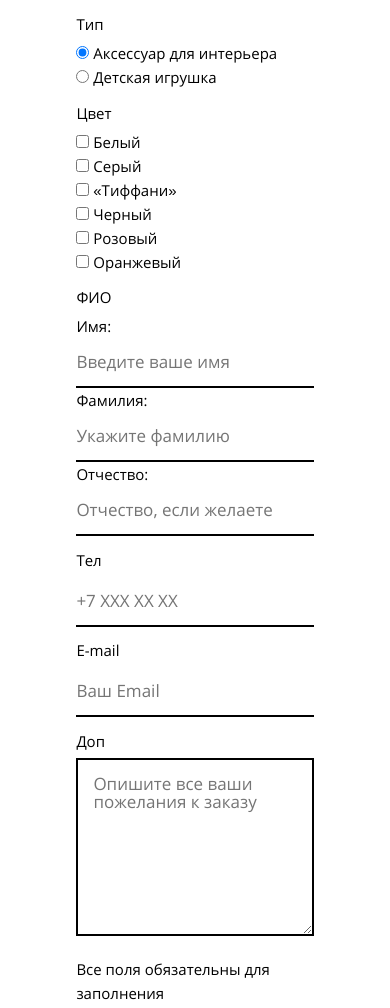
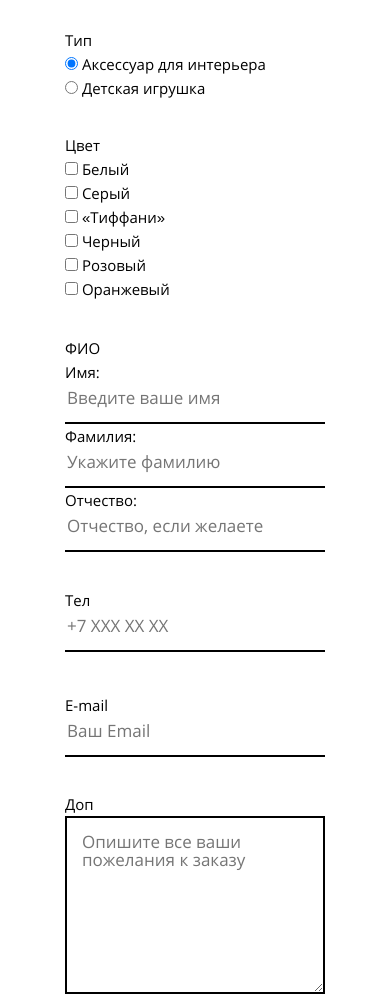
Before and after one commit to drumm2k/226661-mishka, a website: page form.html in a window 390 px wide. Shown: the part 740-1748 px from the top of the page. Drawn offline with nearby package versions, Linux system fonts and the light colour scheme; files that its build step writes are made by us from their sources; files whose address does not match are found by name.

Commit message:
Закончил верстать адаптивную сетку

```diff
--- a/form.html
+++ b/form.html
@@ -40,78 +40,87 @@
           Заполните простую форму заказа и мы свяжемся с вами, чтобы уточнить детали.
         </p>
 
-        <fieldset class="order-form__type">
-          <legend>Тип</legend>
-          <div>
+        <div class="order-form__type">
+          <div class="order-form__title">Тип</div>
+          <div class="order-form__type-wrapper">
+            <div class="order-form__radio">
               <input type="radio" name="order-type" id="radio-1" value="accessory" checked>
               <label for="radio-1">Аксессуар для интерьера</label>
             </div>
-          <div>
+            <div class="order-form__radio">
               <input type="radio" name="order-type" id="radio-2" value="toy">
               <label for="radio-2">Детская игрушка</label>
             </div>
-        </fieldset>
+          </div>
+        </div>
 
-        <fieldset class="order-form__color">
-          <legend>Цвет</legend>
-          <div>
+        <div class="order-form__color">
+            <div class="order-form__title">Цвет</div>
+            <div class="order-form__checkbox">
               <input type="checkbox" name="color" id="checkbox-1" value="white">
               <label for="checkbox-1">Белый</label>
             </div>
-          <div>
+            <div class="order-form__checkbox">
               <input type="checkbox" name="color" id="checkbox-2" value="gray">
               <label for="checkbox-2">Серый</label>
             </div>
-          <div>
+            <div class="order-form__checkbox">
               <input type="checkbox" name="color" id="checkbox-3" value="tiffany">
               <label for="checkbox-3">«Тиффани»</label>
             </div>
-          <div>
+            <div class="order-form__checkbox">
               <input type="checkbox" name="color" id="checkbox-4" value="black">
               <label for="checkbox-4">Черный</label>
             </div>
-          <div>
+            <div class="order-form__checkbox">
               <input type="checkbox" name="color" id="checkbox-5" value="pink">
               <label for="checkbox-5">Розовый</label>
             </div>
-          <div>
+            <div class="order-form__checkbox">
               <input type="checkbox" name="color" id="checkbox-6" value="orange">
               <label for="checkbox-6">Оранжевый</label>
             </div>
-        </fieldset>
+        </div>
 
-        <fieldset class="order-form__fullname">
-          <legend>ФИО</legend>
-          <div>
-            <label for="order-name">Имя: </label>
+        <div class="order-form__fullname">
+          <div class="order-form__title">ФИО</div>
+          <div class="order-form__text">
+            <label class="order-form__label" for="order-name">Имя: </label>
             <input type="text" name="order-name" id="order-name" placeholder="Введите ваше имя" required>
           </div>
-          <div>
-            <label for="order-lastname">Фамилия: </label>
+          <div class="order-form__text">
+            <label class="order-form__label" for="order-lastname">Фамилия: </label>
             <input type="text" name="order-lastname" id="order-lastname" placeholder="Укажите фамилию" required>
           </div>
-          <div>
-            <label for="order-patronymic">Отчество: </label>
+          <div class="order-form__text">
+            <label class="order-form__label" for="order-patronymic">Отчество: </label>
             <input type="text" name="order-patronymic" id="order-patronymic" placeholder="Отчество, если желаете">
           </div>
-        </fieldset>
+        </div>
 
-        <fieldset class="order-form__tel">
-          <legend>Тел</legend>
+        <div class="order-form__tel">
+          <div class="order-form__title">Тел</div>
+          <div class="order-form__text">
             <input type="tel" name="order-tel" id="order-tel" placeholder="+7 ХХХ ХХ ХХ" pattern="\+7\s[0-9]{3}\s[0-9]{3}\s[0-9]{2}\s[0-9]{2}" required>
-        </fieldset>
+          </div>
+        </div>
 
-        <fieldset class="order-form__email">
-          <legend>E-mail</legend>
+        <div class="order-form__email">
+          <div class="order-form__title">E-mail</div>
+          <div class="order-form__text">
           <input type="email" name="order-email" id="order-email" placeholder="Ваш Email" required>
-        </fieldset>
+          </div>
+        </div>
 
-        <fieldset class="order-form__comment">
-          <legend>Доп</legend>
+        <div class="order-form__comment">
+          <div class="order-form__title">Доп</div>
           <textarea name="order-comment" rows="8" cols="30" placeholder="Опишите все ваши пожелания к заказу" required></textarea>
+        </div>
+
+        <div class="order-form__send">
           <p class="order-form__requirement">Все поля обязательны для заполнения</p>
           <button>Отправить заказ</button>
-        </fieldset>
+        </div>
       </form>
     </main>
 
--- a/sass/blocks/_index.scss
+++ b/sass/blocks/_index.scss
@@ -3,7 +3,7 @@
 @import "contacts";
 @import "features";
 @import "main-nav";
-@import "order-forms";
+@import "order-form";
 @import "page-footer";
 @import "page-header";
 @import "product";
--- /dev/null
+++ b/sass/blocks/order-form.scss
@@ -0,0 +1,260 @@
+.order-form {
+  @include wrapper;
+
+}
+
+// Type
+.order-form__type {
+  margin-top: 31px;
+
+  @include tablet {
+    padding-left: 167px;
+    position: relative;
+    margin-top: 61px;
+    margin-bottom: 61px;
+  }
+
+  @include desktop {
+    padding-left: 175px;
+    padding-right: 175px;
+    position: relative;
+    margin-top: 61px;
+    margin-bottom: 61px;
+  }
+}
+
+.order-form__type .order-form__title {
+  @include tablet {
+    position: absolute;
+    left: 0;
+  }
+
+  @include desktop {
+    position: absolute;
+    left: 0;
+  }
+}
+
+// Color
+.order-form__color {
+  margin-top: 33px;
+
+  @include tablet {
+    display: flex;
+    flex-direction: row;
+    flex-wrap: wrap;
+    padding-left: 167px;
+    position: relative;
+    margin-top: 61px;
+    margin-bottom: 51px;
+  }
+
+  @include desktop {
+    display: flex;
+    flex-direction: row;
+    flex-wrap: wrap;
+    padding-left: 175px;
+    position: relative;
+    margin-top: 61px;
+    margin-bottom: 51px;
+  }
+}
+
+.order-form__color .order-form__title {
+  @include tablet {
+    position: absolute;
+    left: 0;
+  }
+
+  @include desktop {
+    position: absolute;
+    left: 0;
+  }
+}
+
+.order-form__checkbox {
+  @include tablet {
+    width: 250px;
+  }
+
+  @include desktop {
+    width: 250px;
+  }
+}
+
+// Fullname
+.order-form__fullname {
+  margin-top: 35px;
+
+  @include tablet {
+    padding-left: 167px;
+    position: relative;
+    margin-top: 66px;
+    margin-bottom: 66px;
+  }
+
+  @include desktop {
+    padding-left: 175px;
+    padding-right: 175px;
+    position: relative;
+    margin-top: 66px;
+    margin-bottom: 66px;
+  }
+}
+
+.order-form__fullname .order-form__title {
+  @include tablet {
+    position: absolute;
+    left: 0;
+  }
+
+  @include desktop {
+    position: absolute;
+    left: 0;
+  }
+}
+
+.order-form__label {
+  @include tablet {
+    padding-right: 25px;
+  }
+
+  @include desktop {
+    padding-right: 25px;
+  }
+}
+
+.order-form__text {
+  @include tablet {
+    margin-bottom: 40px;
+    display: flex;
+    width: 100%;
+  }
+
+  @include desktop {
+    margin-bottom: 40px;
+    display: flex;
+    width: 100%;
+  }
+}
+
+// Tel
+.order-form__tel {
+  margin-top: 36px;
+
+  @include tablet {
+    padding-left: 167px;
+    position: relative;
+    margin-top: 70px;
+  }
+
+  @include desktop {
+    padding-left: 175px;
+    padding-right: 175px;
+    position: relative;
+    margin-top: 70px;
+  }
+}
+
+.order-form__tel .order-form__title {
+  @include tablet {
+    position: absolute;
+    left: 0;
+  }
+
+  @include desktop {
+    position: absolute;
+    left: 0;
+  }
+}
+
+// E-mail
+.order-form__email {
+  margin-top: 41px;
+
+  @include tablet {
+    padding-left: 167px;
+    position: relative;
+    margin-bottom: 67px;
+  }
+
+  @include desktop {
+    padding-left: 175px;
+    padding-right: 175px;
+    position: relative;
+    margin-bottom: 67px;
+  }
+}
+
+.order-form__email .order-form__title {
+  @include tablet {
+    position: absolute;
+    left: 0;
+  }
+
+  @include desktop {
+    position: absolute;
+    left: 0;
+  }
+}
+
+// Comment
+.order-form__comment {
+  margin-top: 35px;
+
+  @include tablet {
+    padding-left: 167px;
+    position: relative;
+    margin-top: 64px;
+  }
+
+  @include desktop {
+    padding-left: 175px;
+    padding-right: 175px;
+    position: relative;
+    margin-top: 64px;
+  }
+}
+
+.order-form__comment .order-form__title {
+  @include tablet {
+    position: absolute;
+    left: 0;
+  }
+
+  @include desktop {
+    position: absolute;
+    left: 0;
+  }
+}
+
+// Send
+.order-form__send {
+  @include tablet {
+    display: flex;
+    flex-direction: row;
+    justify-content: space-between;
+    margin-top: 53px;
+    margin-bottom: 52px;
+  }
+
+  @include desktop {
+    display: flex;
+    flex-direction: row;
+    justify-content: space-between;
+    margin-top: 53px;
+    margin-bottom: 52px;
+    padding-left: 175px;
+    padding-right: 175px;
+  }
+}
+
+.order-form__requirement {
+  @include tablet {
+    order: 1;
+  }
+
+  @include desktop {
+    order: 1;
+  }
+}
--- a/sass/blocks/order-forms.scss
+++ /dev/null
@@ -1,3 +0,0 @@
-.order-form {
-  @include wrapper;
-}
--- a/sass/global/forms.scss
+++ b/sass/global/forms.scss
@@ -31,15 +31,15 @@ textarea {
   border: none;
 
   @include tablet {
-    width: 435px;
-    margin-left: auto;
+    width: 100%;
   }
 }
 
 input[type="text"],
 input[type="tel"],
 input[type="email"] {
-  padding: 15px 0;
+  padding-top: 5px;
+  padding-bottom: 15px;
   border-bottom: 2px solid $forms_border;
 }
 
```
Lines whose indentation alone changed are shown as unchanged.
